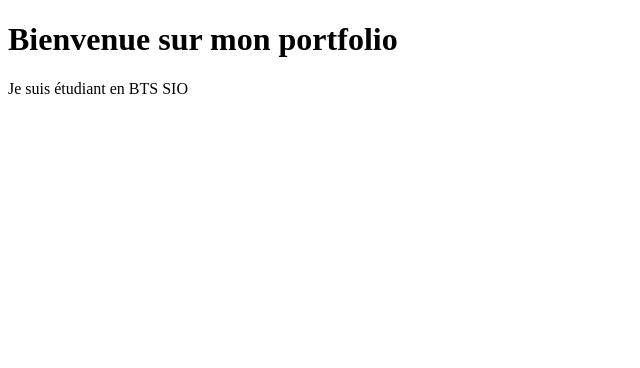
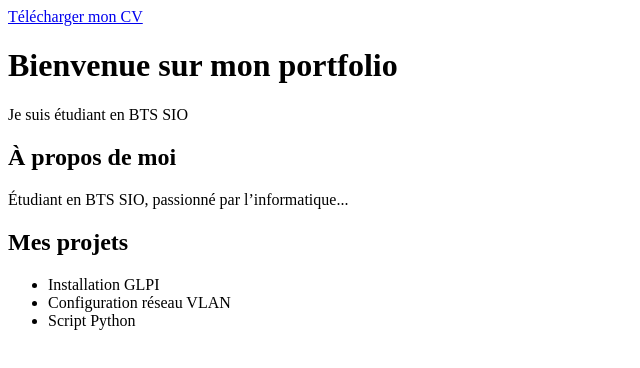
Before and after one commit to verand-nj/verand-nj.github.io, a plain HTML site: page index.html in a window 1280 px wide. Shown: the whole page, without its empty margins (0-640 px from the left). Drawn offline with Linux system fonts and the light colour scheme.

Commit message:
Enhance portfolio with CV link and project details
Added sections about personal information and projects.

```diff
--- a/index.html
+++ b/index.html
@@ -2,9 +2,18 @@
 <html>
 <head>
   <title>Portfolio Verand</title>
+  <a href="cv.pdf">Télécharger mon CV</a>
 </head>
 <body>
   <h1>Bienvenue sur mon portfolio</h1>
   <p>Je suis étudiant en BTS SIO</p>
+  <h2>À propos de moi</h2>
+  <p>Étudiant en BTS SIO, passionné par l’informatique...</p>
+  <h2>Mes projets</h2>
+  <ul>
+    <li>Installation GLPI</li>
+    <li>Configuration réseau VLAN</li>
+    <li>Script Python</li>
+  </ul>
 </body>
 </html>
```
